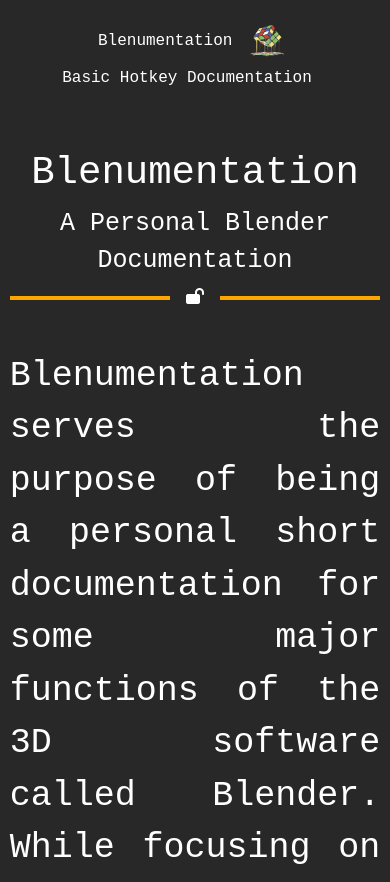
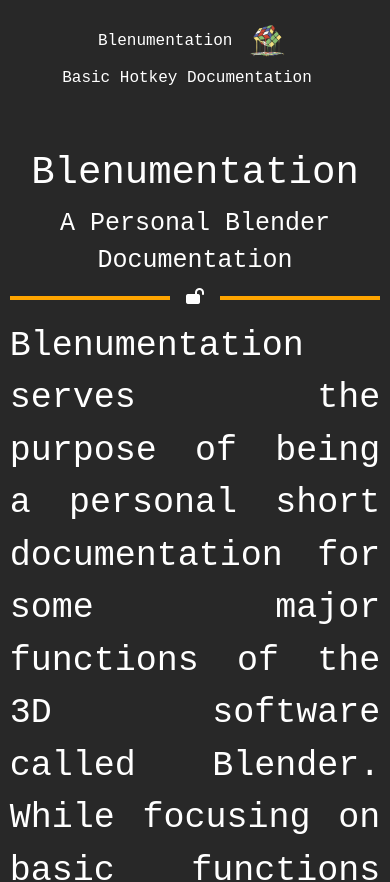
Before and after one commit to Matthes-Baer/Blenumentation, a SvelteKit app: page / in a window 390 px wide. Shown: the top 882 px of the page. Built offline with nearby package versions, Linux system fonts and the light colour scheme.

Commit message:
feat: Updated SecondPart and ThirdPart heights

```diff
--- a/src/components/home/SecondPartInformation.svelte
+++ b/src/components/home/SecondPartInformation.svelte
@@ -110,14 +110,14 @@
 		&-main {
 			border-top: 4px solid var(--secondary-color);
 			font-size: 45px;
-			min-height: 750px;
+			min-height: 550px;
 			font-size: 35px;
 		}
 		&-input {
 			height: inherit;
 			cursor: pointer;
 			text-align: justify;
-			margin-top: 50px;
+			margin-top: 20px;
 		}
 
 		&-button {
@@ -144,15 +144,23 @@
 	@media only screen and (max-width: 900px) {
 		.slide {
 			&-main {
-				min-height: 900px;
+				min-height: 600px;
 			}
 		}
 	}
 
-	@media only screen and (max-width: 780px) {
+	@media only screen and (max-width: 800px) {
 		.slide {
 			&-main {
-				min-height: 1100px;
+				min-height: 700px;
+			}
+		}
+	}
+
+	@media only screen and (max-width: 700px) {
+		.slide {
+			&-main {
+				min-height: 800px;
 			}
 		}
 	}
@@ -160,7 +168,7 @@
 	@media only screen and (max-width: 600px) {
 		.slide {
 			&-main {
-				min-height: 1400px;
+				min-height: 1000px;
 			}
 		}
 	}
@@ -168,7 +176,30 @@
 	@media only screen and (max-width: 500px) {
 		.slide {
 			&-main {
-				min-height: 1800px;
+				min-height: 1300px;
+			}
+		}
+	}
+	@media only screen and (max-width: 400px) {
+		.slide {
+			&-main {
+				min-height: 1700px;
+			}
+		}
+	}
+
+	@media only screen and (max-width: 350px) {
+		.slide {
+			&-main {
+				min-height: 1900px;
+			}
+		}
+	}
+
+	@media only screen and (max-width: 300px) {
+		.slide {
+			&-main {
+				min-height: 2100px;
 			}
 		}
 	}
```
